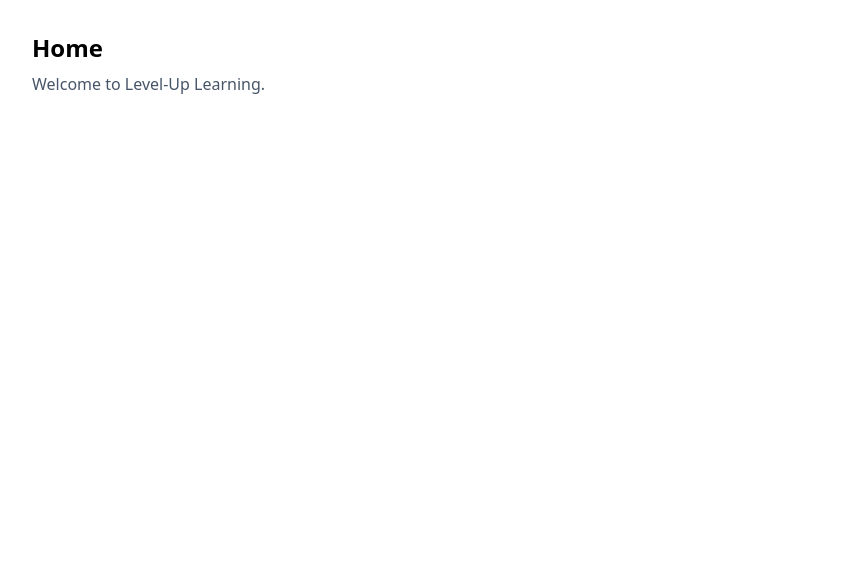
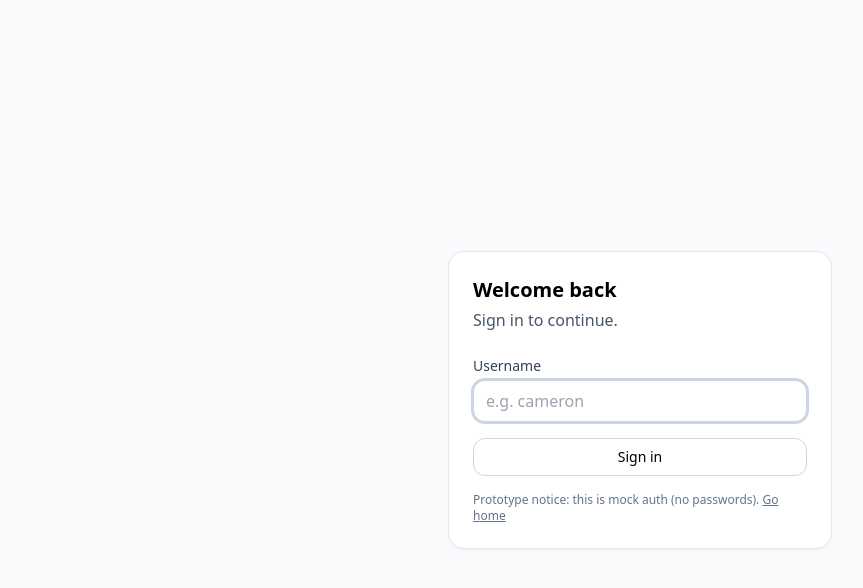
Before and after one commit to cameronm2407/level-up-learning, a React (Vite) app: page /auth in a window 1280 px wide. Shown: the top 588 px of the page, without its empty margins (0-863 px from the left). Built offline with nearby package versions, Linux system fonts and the light colour scheme.

Commit message:
Added simple authentication with username along with protected routes.

```diff
--- a/src/App.jsx
+++ b/src/App.jsx
@@ -5,6 +5,7 @@ import Dashboard from "./routes/Dashboard.jsx";
 import Lessons from "./routes/Lessons.jsx";
 import Profile from "./routes/Profile.jsx";
 import Layout from "./components/Layout.jsx";
+import ProtectedRoute from "./routes/ProtectedRoute.jsx";
 
 export default function App() {
   return (
@@ -14,10 +15,12 @@ export default function App() {
       <Route path="/auth" element={<Auth />} />
 
       {/* App pages with sidebar layout */}
-      <Route element={<Layout />}>
-        <Route path="/dashboard" element={<Dashboard />} />
-        <Route path="/lessons" element={<Lessons />} />
-        <Route path="/profile" element={<Profile />} />
+      <Route element={<ProtectedRoute />}>
+        <Route element={<Layout />}>
+          <Route path="/dashboard" element={<Dashboard />} />
+          <Route path="/lessons" element={<Lessons />} />
+          <Route path="/profile" element={<Profile />} />
+        </Route>
       </Route>
 
       {/* Optional: a 404 later */}
--- /dev/null
+++ b/src/Authentication.jsx
@@ -0,0 +1,33 @@
+import { createContext, useContext, useEffect, useState } from "react";
+import { getSession, setSession, clearSession } from "./lib/session";
+
+const AuthCtx = createContext(null);
+
+export function Authentication({ children }) {
+  const [user, setUser] = useState(null);
+
+  useEffect(() => {
+    setUser(getSession());
+  }, []);
+
+  const signIn = (username) => {
+    const u = { username };
+    setSession(u);
+    setUser(u);
+  };
+
+  const signOut = () => {
+    clearSession();
+    setUser(null);
+  };
+
+  return (
+    <AuthCtx.Provider value={{ user, signIn, signOut }}>
+      {children}
+    </AuthCtx.Provider>
+  );
+}
+
+export function useAuth() {
+  return useContext(AuthCtx);
+}
--- a/src/components/Sidebar.jsx
+++ b/src/components/Sidebar.jsx
@@ -1,4 +1,5 @@
-import { NavLink } from "react-router-dom";
+import { NavLink, useNavigate } from "react-router-dom";
+import { useAuth } from "../Authentication";
 
 const linkClasses = ({ isActive }) =>
   "block rounded-lg px-3 py-2 text-sm font-medium " +
@@ -7,6 +8,14 @@ const linkClasses = ({ isActive }) =>
     : "text-slate-600 hover:text-slate-900 hover:bg-slate-50");
 
 export default function Sidebar() {
+  const { signOut, user } = useAuth();
+  const navigate = useNavigate();
+
+  function handleSignOut() {
+    signOut();
+    navigate("/"); // back to Home
+  }
+
   return (
     <aside className="hidden md:flex md:flex-col md:w-64 md:shrink-0 border-r border-slate-200 bg-white">
       <div className="h-16 flex items-center px-4 border-b border-slate-200">
@@ -25,9 +34,14 @@ export default function Sidebar() {
         </NavLink>
       </nav>
 
-      <div className="mt-auto p-3 border-t border-slate-200">
-        {/* Placeholder sign‑out for later */}
-        <button className="w-full rounded-lg border border-slate-300 px-3 py-2 text-sm hover:bg-slate-50">
+      <div className="mt-auto p-3 border-t border-slate-200 space-y-2">
+        <div className="text-xs text-slate-500 px-1">
+          Signed in as <span className="font-medium">{user?.username}</span>
+        </div>
+        <button
+          onClick={handleSignOut}
+          className="w-full rounded-lg border border-slate-300 px-3 py-2 text-sm hover:bg-slate-50"
+        >
           Sign out
         </button>
       </div>
--- a/src/main.jsx
+++ b/src/main.jsx
@@ -1,13 +1,16 @@
 import React from "react";
 import ReactDOM from "react-dom/client";
 import { BrowserRouter } from "react-router-dom";
+import { Authentication } from "./Authentication.jsx";
 import App from "./App.jsx";
 import "./index.css";
 
 ReactDOM.createRoot(document.getElementById("root")).render(
   <React.StrictMode>
     <BrowserRouter>
-      <App />
+      <Authentication>
+        <App />
+      </Authentication>
     </BrowserRouter>
   </React.StrictMode>
 );
--- a/src/routes/Auth.jsx
+++ b/src/routes/Auth.jsx
@@ -1,8 +1,53 @@
-export default function Home() {
+import { useState } from "react";
+import { useNavigate, useLocation, Link } from "react-router-dom";
+import { useAuth } from "../Authentication";
+
+export default function Auth() {
+  const [username, setUsername] = useState("");
+  const { signIn } = useAuth();
+  const navigate = useNavigate();
+  const location = useLocation();
+  const from = location.state?.from?.pathname || "/dashboard";
+
+  function handleSubmit(e) {
+    e.preventDefault();
+    if (!username.trim()) return;
+    signIn(username.trim());
+    navigate(from, { replace: true });
+  }
+
   return (
-    <main className="p-8">
-      <h1 className="text-2xl font-semibold">Home</h1>
-      <p className="text-slate-600 mt-2">Welcome to Level‑Up Learning.</p>
+    <main className="min-h-screen bg-slate-50 flex items-center justify-center p-6">
+      <div className="w-full max-w-sm bg-white rounded-2xl shadow-sm border border-slate-200 p-6">
+        <h1 className="text-xl font-semibold">Welcome back</h1>
+        <p className="text-slate-600 mt-1">Sign in to continue.</p>
+
+        <form onSubmit={handleSubmit} className="mt-6 space-y-4">
+          <div>
+            <label className="block text-sm font-medium text-slate-700">
+              Username
+            </label>
+            <input
+              className="mt-1 w-full rounded-xl border border-slate-300 px-3 py-2 focus:outline-none focus:ring-2 focus:ring-slate-300"
+              value={username}
+              onChange={(e) => setUsername(e.target.value)}
+              placeholder="e.g. cameron"
+              autoFocus
+            />
+          </div>
+
+          <button className="w-full rounded-xl px-4 py-2 text-sm font-medium border border-slate-300 hover:bg-slate-50">
+            Sign in
+          </button>
+        </form>
+
+        <div className="text-xs text-slate-500 mt-4">
+          Prototype notice: this is mock auth (no passwords).{" "}
+          <Link className="underline" to="/">
+            Go home
+          </Link>
+        </div>
+      </div>
     </main>
   );
 }
--- /dev/null
+++ b/src/routes/ProtectedRoute.jsx
@@ -0,0 +1,11 @@
+import { Navigate, Outlet, useLocation } from "react-router-dom";
+import { useAuth } from "../Authentication";
+
+export default function ProtectedRoute() {
+  const { user } = useAuth();
+  const location = useLocation();
+  if (!user) {
+    return <Navigate to="/auth" replace state={{ from: location }} />;
+  }
+  return <Outlet />;
+}
```
